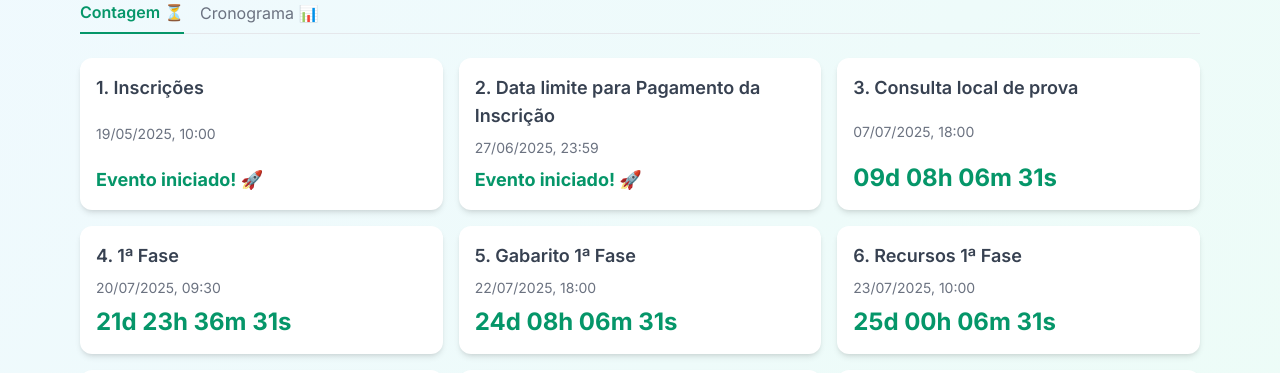
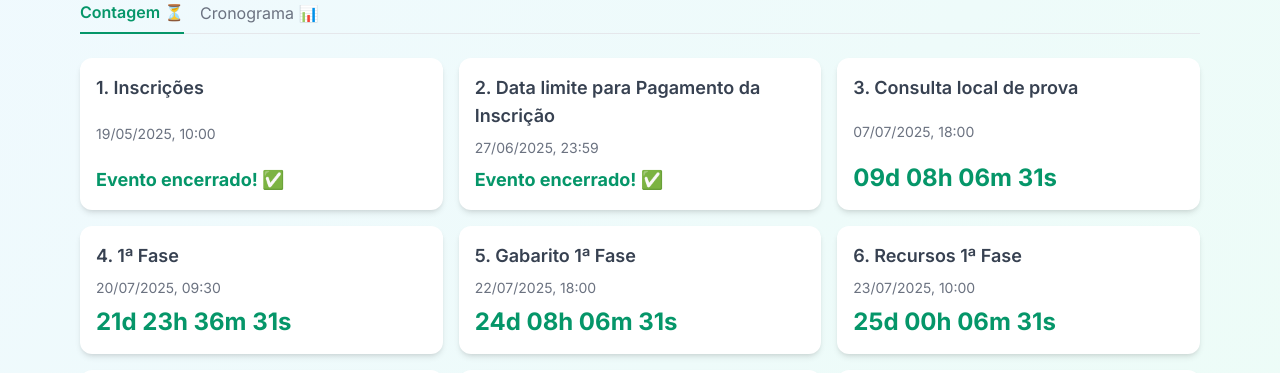
Before and after one commit to luizzzvictor/datas_cacd, a plain HTML site: page index.html in a window 1280 px wide. Shown: the part 364-737 px from the top of the page. Drawn offline with nearby package versions, Linux system fonts and the light colour scheme.

Commit message:
Handle milestone deadlines

```diff
--- a/index.html
+++ b/index.html
@@ -507,11 +507,25 @@
           );
           const diff = spTarget - spNow;
 
+          // Calcula diferenca para o fim, se existir
+          let endDiff = null;
+          if (m.end) {
+            const end = new Date(m.end);
+            const spEnd = new Date(
+              end.toLocaleString("en-US", { timeZone: "America/Sao_Paulo" })
+            );
+            endDiff = spEnd - spNow;
+          }
+
           const el = document.getElementById(m.elementId);
           if (!el) return;
 
           if (diff <= 0) {
-            el.textContent = "Evento iniciado! 🚀";
+            if (!m.end || (endDiff !== null && endDiff <= 0)) {
+              el.textContent = "Evento encerrado! ✅";
+            } else {
+              el.textContent = "Evento iniciado! 🚀";
+            }
             el.classList.add("text-lg");
             return;
           }
```
